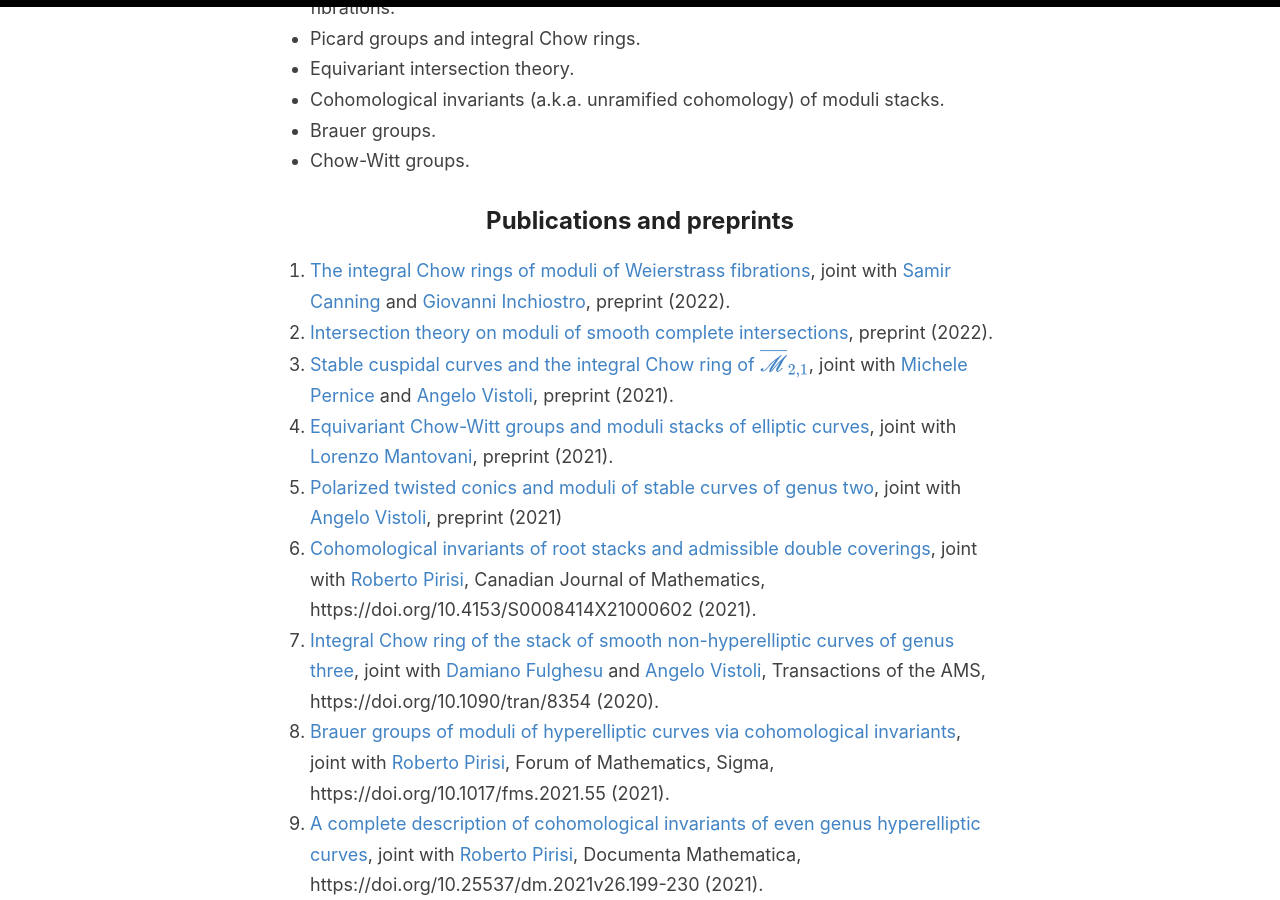
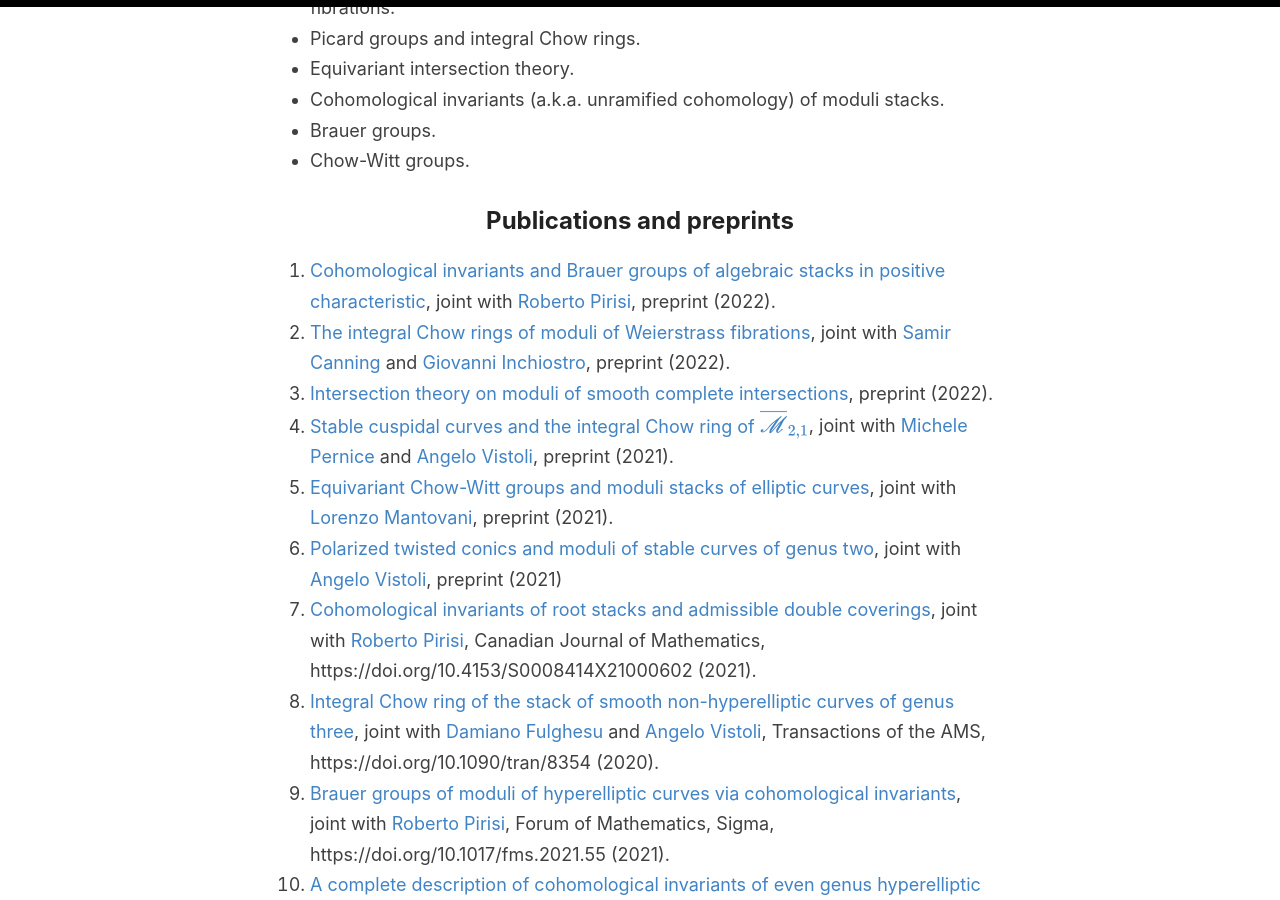
Before and after one commit to anddil/anddil.github.io, a Jekyll site: the page built from _pages/research.md, in a window 1280 px wide and 900 px high, scrolled down 630 px. Built offline with Jekyll 4.4.1, drawn with Linux system fonts in a browser that asks for light colours.

Commit message:
Update research.md

```diff
--- a/_pages/research.md
+++ b/_pages/research.md
@@ -39,6 +39,7 @@ The kind of techniques that I use range from the more abstract stack-theoretical
 
 ## Publications and preprints
 
+1. [Cohomological invariants and Brauer groups of algebraic stacks in positive characteristic](https://arxiv.org/abs/2207.08792), joint with [Roberto Pirisi](https://people.kth.se/~pirisi/), preprint (2022).
 1. [The integral Chow rings of moduli of Weierstrass fibrations](https://arxiv.org/abs/2204.05524), joint with [Samir Canning](https://mathweb.ucsd.edu/~srcannin/) and [Giovanni Inchiostro](https://sites.math.washington.edu/~ginchios/), preprint (2022).
 1. [Intersection theory on moduli of smooth complete intersections](https://arxiv.org/abs/2201.06024), preprint (2022).
 1. [Stable cuspidal curves and the integral Chow ring of $\overline{\mathscr{M}}_{2,1}$](https://arxiv.org/abs/2108.03680), joint with [Michele Pernice](https://www.sns.it/en/persona/michele-pernice) and [Angelo Vistoli](http://homepage.sns.it/vistoli/), preprint (2021).
```
